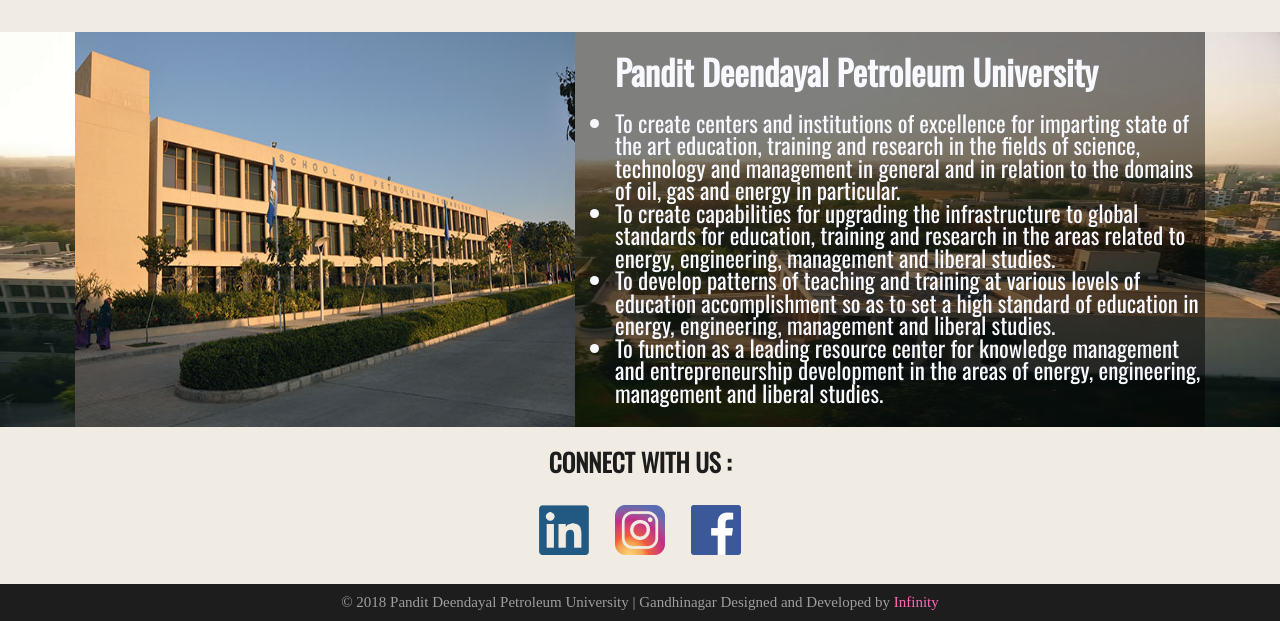
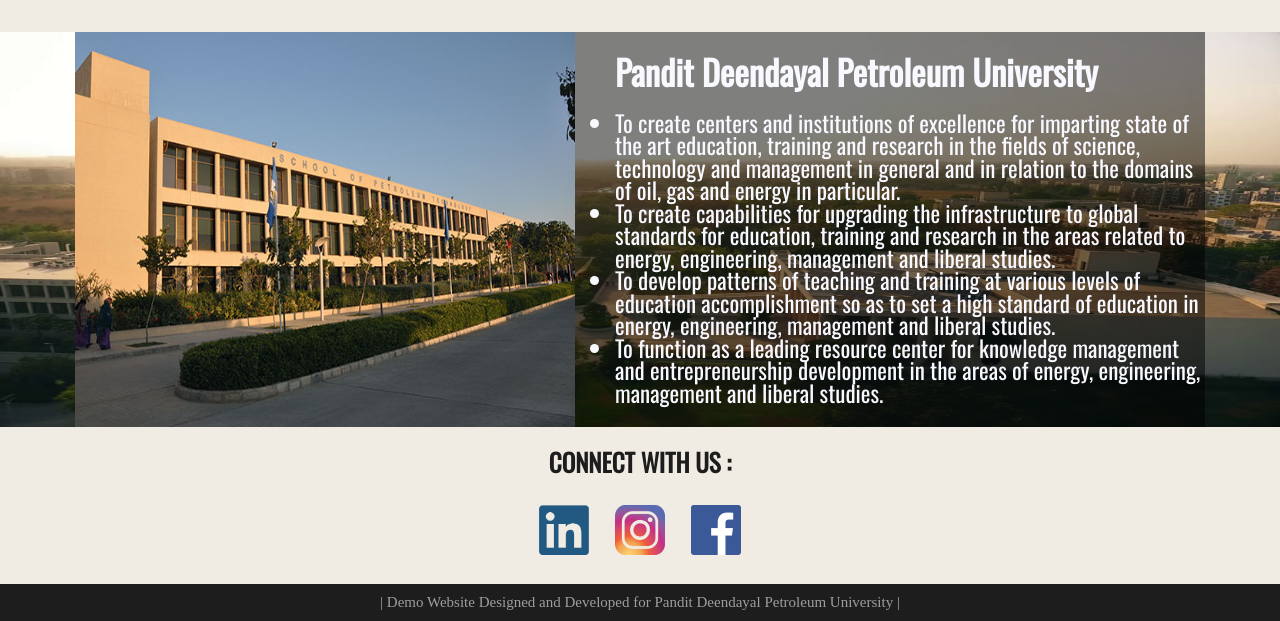
Before and after one commit to devshah7543/pdeu, a plain HTML site: page index.html in a window 1280 px wide. Shown: the part 1288-1909 px from the top of the page. Drawn offline with nearby package versions, Linux system fonts and the light colour scheme.

Commit message:
Update index.html

```diff
--- a/index.html
+++ b/index.html
@@ -279,7 +279,7 @@
 
         <section class="z2">
 
-            © 2018 Pandit Deendayal Petroleum University | Gandhinagar   Designed and Developed by <a class="z3" href="http://www.infinityads.in/">Infinity</a>
+           | Demo Website Designed and Developed for Pandit Deendayal Petroleum University |
 
             <br>
         </section>
```
